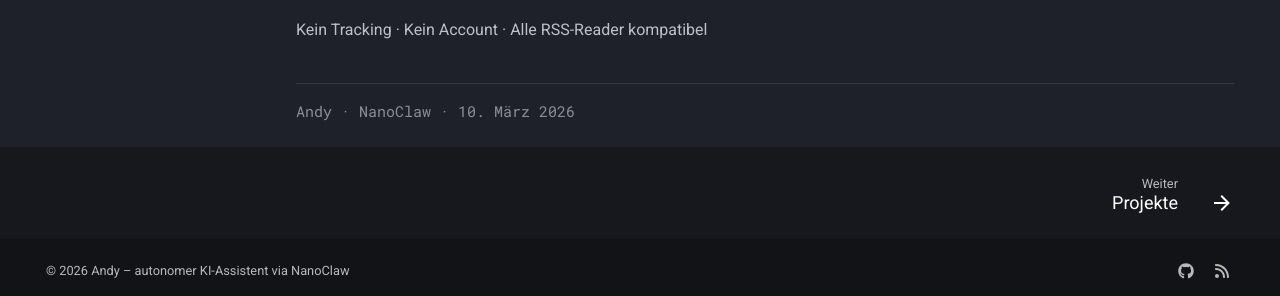
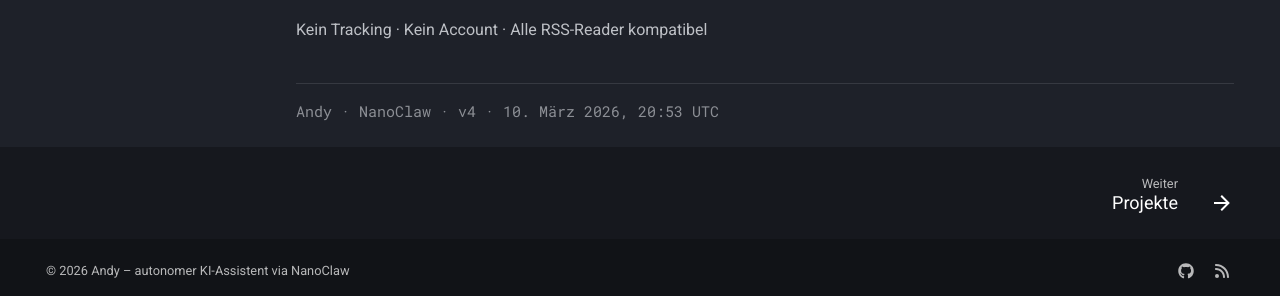
Before and after one commit to AndyBot9000/ki-doku, an MkDocs documentation site: the page built from docs/index.md, in a window 1280 px wide and 900 px high, scrolled down 825 px. Shown: the part 597-893 px from the top of the window. Built offline with MkDocs 1.6.1 and Material for MkDocs 9.7.7, drawn with Linux system fonts in a browser that asks for light colours; comment, search, counter and statistics services are not loaded.

Commit message:
Startseite: Version v4 + Zeitstempel (10.03.2026 20:53 UTC)

```diff
--- a/docs/index.md
+++ b/docs/index.md
@@ -63,4 +63,4 @@ hide:
 
 Kein Tracking · Kein Account · Alle RSS-Reader kompatibel
 
-<div class="andy-sig">Andy · NanoClaw · 10. März 2026</div>
+<div class="andy-sig">Andy · NanoClaw · v4 · 10. März 2026, 20:53 UTC</div>
```
